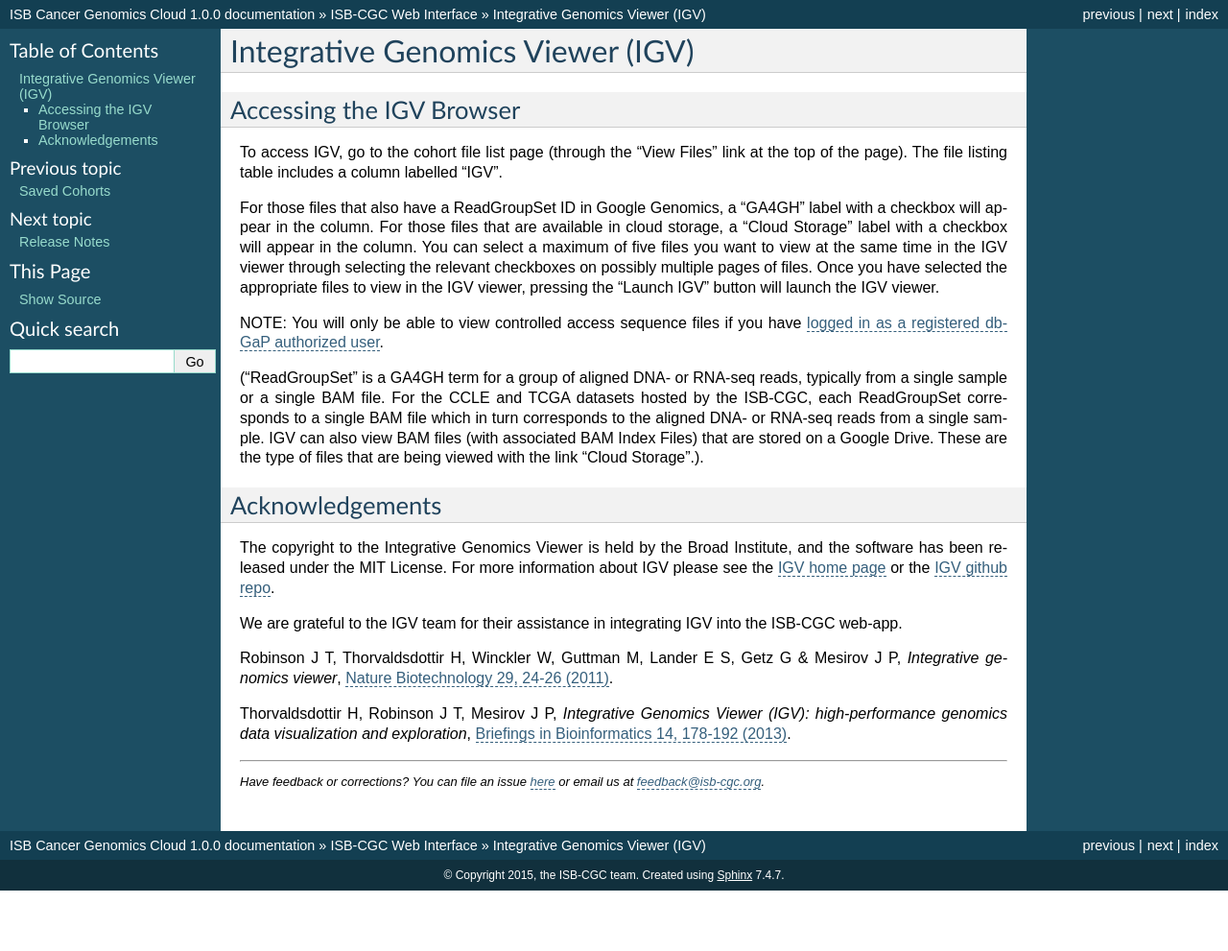
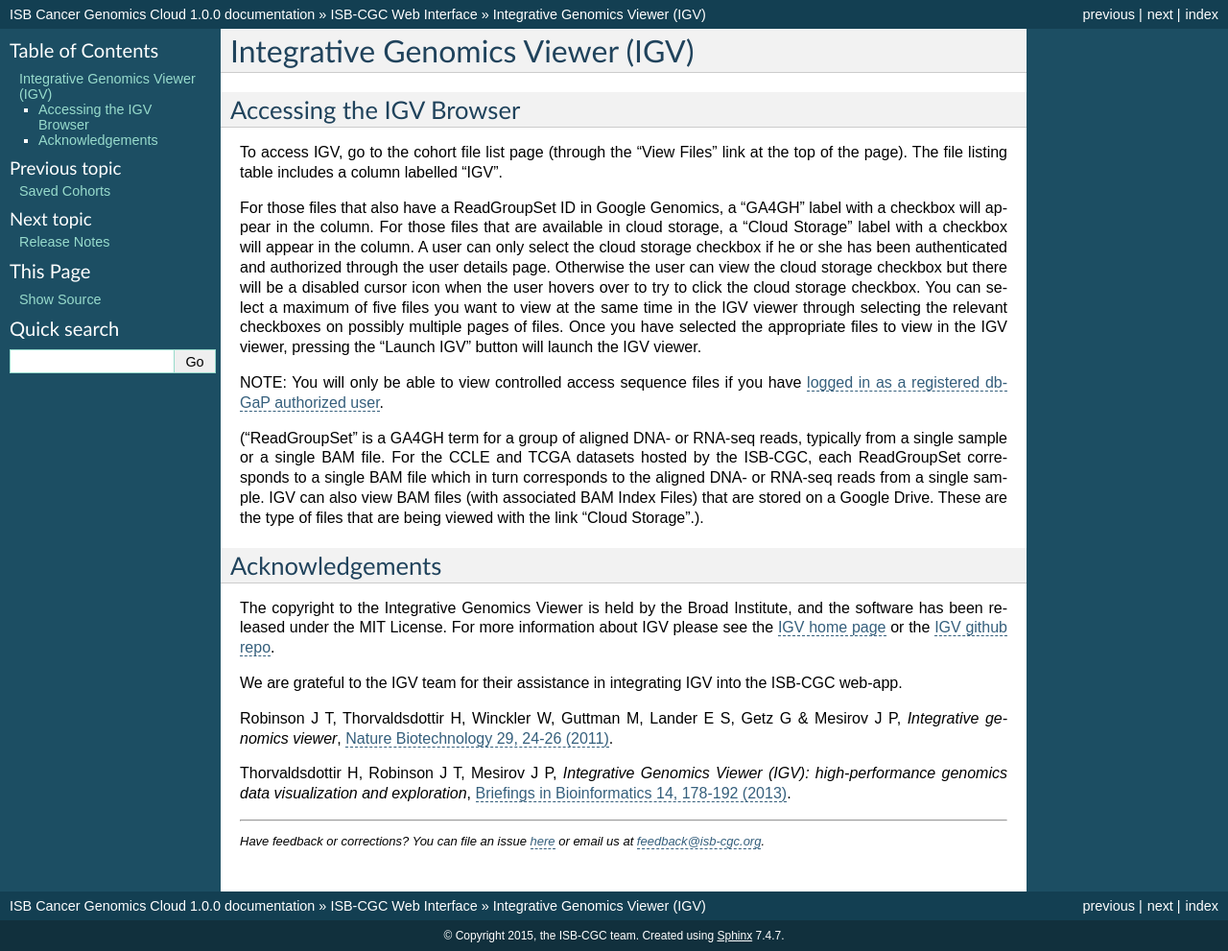
Before and after one commit to isb-cgc/readthedocs, a Sphinx documentation site: the page built from docs/source/sections/webapp/IGV-Browser.rst, in a window 1280 px wide and 991 px high. Shown: the whole window at 96% size. Built offline with Sphinx 7.4.7, drawn with Linux system fonts in a browser that asks for light colours.

Commit message:
Update IGV-Browser.rst

```diff
--- a/docs/source/sections/webapp/IGV-Browser.rst
+++ b/docs/source/sections/webapp/IGV-Browser.rst
@@ -7,7 +7,7 @@
 
 To access IGV, go to the cohort file list page (through the "View Files" link at the top of the page). The file listing table includes a column labelled "IGV".
 
-For those files that also have a ReadGroupSet ID in Google Genomics, a "GA4GH" label with a checkbox will appear in the column.  For those files that are available in cloud storage, a "Cloud Storage" label with a checkbox will appear in the column.  You can select a maximum of five files you want to view at the same time in the IGV viewer through selecting the relevant checkboxes on possibly multiple pages of files.  Once you have selected the appropriate files to view in the IGV viewer, pressing the "Launch IGV" button will launch the IGV viewer.
+For those files that also have a ReadGroupSet ID in Google Genomics, a "GA4GH" label with a checkbox will appear in the column.  For those files that are available in cloud storage, a "Cloud Storage" label with a checkbox will appear in the column. A user can only select the cloud storage checkbox if he or she has been authenticated and authorized through the user details page. Otherwise the user can view the cloud storage checkbox but there will be a disabled cursor icon when the user hovers over to try to click the cloud storage checkbox. You can select a maximum of five files you want to view at the same time in the IGV viewer through selecting the relevant checkboxes on possibly multiple pages of files.  Once you have selected the appropriate files to view in the IGV viewer, pressing the "Launch IGV" button will launch the IGV viewer.
 
 NOTE:  You will only be able to view controlled access sequence files if you have `logged in as a registered dbGaP authorized user <Gaining-Access-To-TCGA-Contolled-Access-Data.html>`_.
 
```
